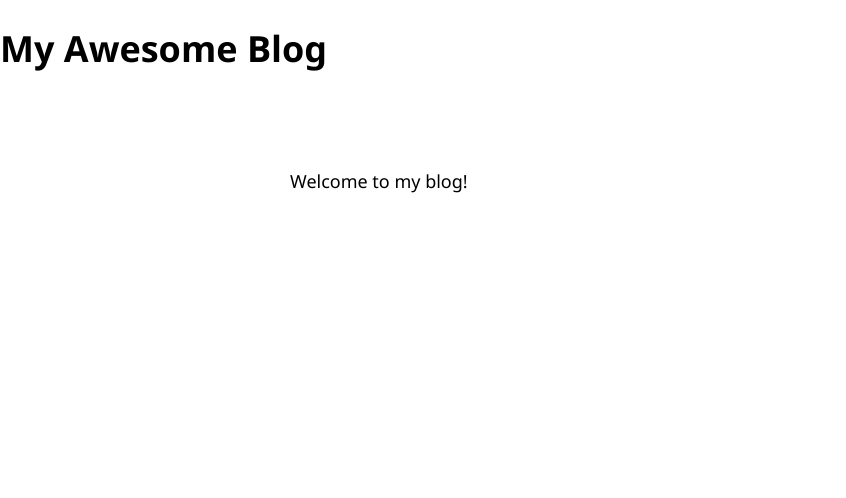
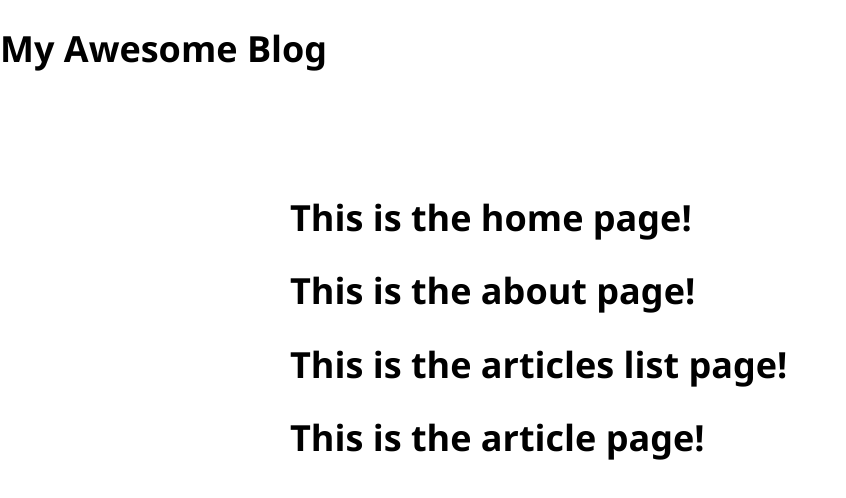
Before and after one commit to sherelynn-baguioso/react, a React (Create React App) app in the folder my-blog/: page / in a window 1280 px wide. Shown: the top 498 px of the page, without its empty margins (0-846 px from the left). Built offline with nearby package versions, Linux system fonts and the light colour scheme.

Commit message:
Importing and displaying pages to home page

```diff
--- a/my-blog/src/App.js
+++ b/my-blog/src/App.js
@@ -1,10 +1,19 @@
 import './App.css'
+import HomePage from './pages/HomePage'
+import AboutPage from './pages/AboutPage'
+import ArticlesListPage from './pages/ArticlesListPage'
+import ArticlePage from './pages/ArticlePage'
 
 function App() {
   return (
     <div className="App">
       <h1>My Awesome Blog</h1>
-      <div id="page-body">Welcome to my blog!</div>
+      <div id="page-body">
+        <HomePage />
+        <AboutPage />
+        <ArticlesListPage />
+        <ArticlePage />
+      </div>
     </div>
   )
 }
```
